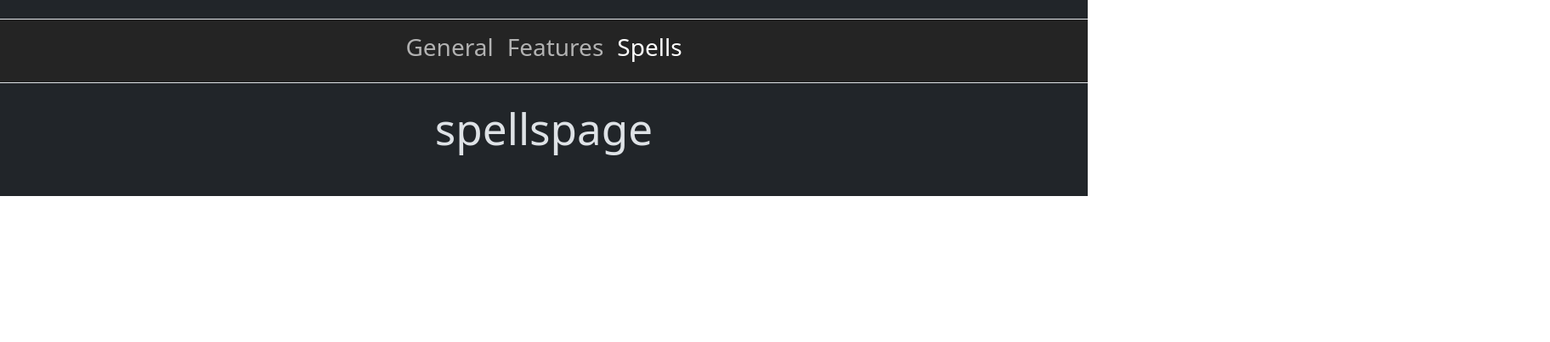
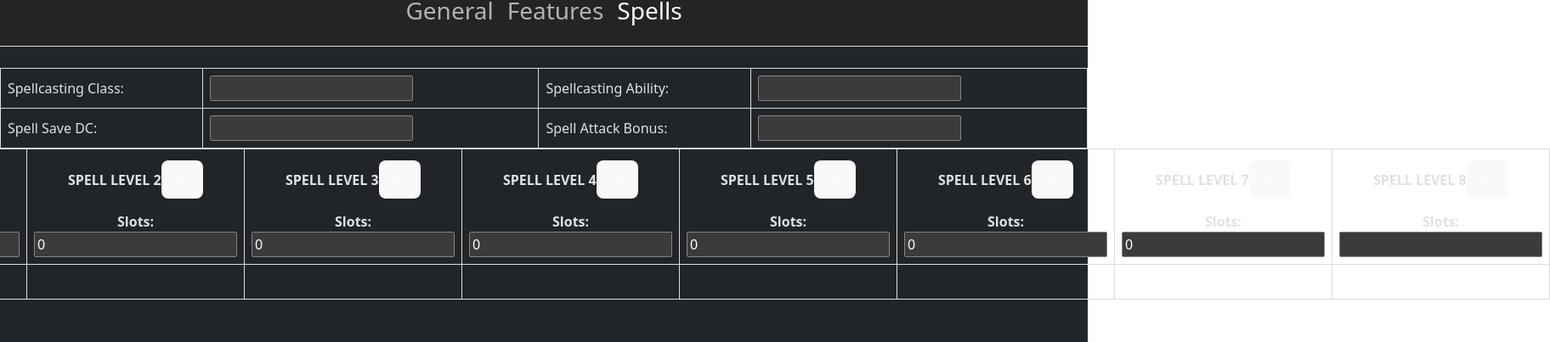
Before and after one commit to Peter537/Dat3-DnD-Character-Builder, a React (Vite) app in the folder frontend/: page /editor/spells in a window 1280 px wide. Shown: the part 569-972 px from the top of the page at 85% size, 1824 px wide, since content can reach past the window. Before the commit the page ends 800 px from the top, so only its background shows below. Built offline with nearby package versions, Linux system fonts and the light colour scheme.

Commit message:
Added spells tab and css

```diff
--- a/frontend/src/App.jsx
+++ b/frontend/src/App.jsx
@@ -14,6 +14,7 @@ import EditorPage from "./components/Editor/EditorPage/EditorPage";
 import General from "./components/Editor/General/General";
 import Features from "./components/Editor/Features/Features";
 import CharactersPage from "./pages/CharactersPage/CharactersPage";
+import Spells from "./components/Editor/Spells/Spells";
 
 function App() {
   //#region Login methods
@@ -105,7 +106,7 @@ function App() {
                   <Features charInfo={charInfo} setCharInfo={setCharInfo} />
                 }
               />
-              <Route path="spells" element={<h1>spellspage</h1>} />
+              <Route path="spells" element={<Spells/>} />
             </Route>
             <Route path="/characters" element={<CharactersPage />} />
             <Route path="*" element={<h1>404: Page not found</h1>} />
--- /dev/null
+++ b/frontend/src/components/Editor/Spells/Spells.jsx
@@ -0,0 +1,229 @@
+import React, { useState } from "react";
+import "../Spells/styles/Spells.css"; // You can create a separate CSS file for styling
+import "../../../../node_modules/bootstrap/dist/css/bootstrap.min.css";
+
+const Spells = () => {
+  // State for spell information
+  const [spellInfo, setSpellInfo] = useState({
+    spellcastingClass: "",
+    spellcastingAbility: "",
+    spellSaveDC: "",
+    spellAttackBonus: "",
+    cantrips: "",
+    spellLevels: {
+      spellLevel1: { slots: 0, spells: [] },
+      spellLevel2: { slots: 0, spells: [] },
+      spellLevel3: { slots: 0, spells: [] },
+      spellLevel4: { slots: 0, spells: [] },
+      spellLevel5: { slots: 0, spells: [] },
+      spellLevel6: { slots: 0, spells: [] },
+      spellLevel7: { slots: 0, spells: [] },
+      spellLevel8: { slots: 0, spells: [] },
+    },
+  });
+
+  // Function to handle changes in spell information
+  const handleChange = (field, value) => {
+    setSpellInfo({
+      ...spellInfo,
+      [field]: value,
+    });
+  };
+
+  const updateSlots = (spellLevel, e) => {
+    const value = e.target.value;
+    setSpellInfo((prevSpellInfo) => {
+      const updatedSpellLevels = {
+        ...prevSpellInfo.spellLevels,
+        [spellLevel]: {
+          ...prevSpellInfo.spellLevels[spellLevel],
+          slots: value,
+        },
+      };
+      return {
+        ...prevSpellInfo,
+        spellLevels: updatedSpellLevels,
+      };
+    });
+  };
+
+
+  // Function to add a new empty field for a specific spell level
+  const addSpellField = (spellLevel) => {
+    setSpellInfo((prevSpellInfo) => ({
+      ...prevSpellInfo,
+      spellLevels: {
+        ...prevSpellInfo.spellLevels,
+        [spellLevel]: {
+          ...prevSpellInfo.spellLevels[spellLevel],
+          spells: [...prevSpellInfo.spellLevels[spellLevel].spells, ""],
+        },
+      },
+    }));
+  };
+
+  // Function to handle changes in spell level input fields
+  const handleSpellLevelChange = (spellLevel, index, value) => {
+    setSpellInfo((prevSpellInfo) => {
+      const updatedSpellLevels = {
+        ...prevSpellInfo.spellLevels,
+        [spellLevel]: {
+          ...prevSpellInfo.spellLevels[spellLevel],
+          spells: prevSpellInfo.spellLevels[spellLevel].spells.map(
+            (item, i) => (i === index ? value : item)
+          ),
+        },
+      };
+      return {
+        ...prevSpellInfo,
+        spellLevels: updatedSpellLevels,
+      };
+    });
+  };
+
+  // Function to handle using a spell slot
+  const useSpellSlot = (spellLevel) => {
+    setSpellInfo((prevSpellInfo) => {
+      const currentSlots = prevSpellInfo.spellLevels[spellLevel].slots;
+      if (currentSlots > 0) {
+        const updatedSpellLevels = {
+          ...prevSpellInfo.spellLevels,
+          [spellLevel]: {
+            ...prevSpellInfo.spellLevels[spellLevel],
+            slots: currentSlots - 1,
+          },
+        };
+        return {
+          ...prevSpellInfo,
+          spellLevels: updatedSpellLevels,
+        };
+      }
+      return prevSpellInfo;
+    });
+  };
+
+  return (
+    <div className="spell-container" style={{ marginBottom: "10%" }}>
+      <table className="spell-table">
+        <tbody>
+          {/* Spellcasting Information Grid */}
+          <tr>
+            <td>
+              <label>Spellcasting Class:</label>
+            </td>
+            <td>
+              <input
+                type="text"
+                value={spellInfo.spellcastingClass}
+                onChange={(e) =>
+                  handleChange("spellcastingClass", e.target.value)
+                }
+              />
+            </td>
+            <td>
+              <label>Spellcasting Ability:</label>
+            </td>
+            <td>
+              <input
+                type="text"
+                value={spellInfo.spellcastingAbility}
+                onChange={(e) =>
+                  handleChange("spellcastingAbility", e.target.value)
+                }
+              />
+            </td>
+          </tr>
+          <tr>
+            <td>
+              <label>Spell Save DC:</label>
+            </td>
+            <td>
+              <input
+                type="text"
+                value={spellInfo.spellSaveDC}
+                onChange={(e) => handleChange("spellSaveDC", e.target.value)}
+              />
+            </td>
+            <td>
+              <label>Spell Attack Bonus:</label>
+            </td>
+            <td>
+              <input
+                type="text"
+                value={spellInfo.spellAttackBonus}
+                onChange={(e) =>
+                  handleChange("spellAttackBonus", e.target.value)
+                }
+              />
+            </td>
+          </tr>
+        </tbody>
+      </table>
+
+      {/* Spells Grid */}
+      <table className="spell-level-table">
+        <tbody>
+          <tr>
+            <th></th>
+            {Array.from({ length: 9 }, (_, index) => (
+              <th key={index}>
+                <div>
+  {index === 0 ? "Cantrips" : `SPELL LEVEL ${index}`}
+  <button
+    type="button"
+    onClick={() => addSpellField(`spellLevel${index + 1}`)}
+  >
+    +
+  </button>
+  <div>
+    Slots:{" "}
+    <input
+      type="number"
+      value={spellInfo.spellLevels[`spellLevel${index + 1}`]?.slots}
+      onChange={(e) => updateSlots(`spellLevel${index + 1}`, e)}
+    />
+  </div>
+</div>
+
+              </th>
+            ))}
+          </tr>
+          <tr>
+            <td className="spell-level-header">Spells</td>
+            {Array.from({ length: 9 }, (_, index) => (
+              <td key={index}>
+                <div>
+                  {spellInfo.spellLevels[`spellLevel${index + 1}`]?.spells?.map(
+                    (spell, subIndex) => (
+                      <div key={subIndex} className="input-container">
+                        <input
+                          type="text"
+                          value={spell}
+                          onChange={(e) =>
+                            handleSpellLevelChange(
+                              `spellLevel${index + 1}`,
+                              subIndex,
+                              e.target.value
+                            )
+                          }
+                        />
+                        <button
+                          type="button"
+                          onClick={() => useSpellSlot(`spellLevel${index + 1}`)}
+                        >
+                          Use
+                        </button>
+                      </div>
+                    )
+                  )}
+                </div>
+              </td>
+            ))}
+          </tr>
+        </tbody>
+      </table>
+    </div>
+  );
+};
+
+export default Spells;
--- /dev/null
+++ b/frontend/src/components/Editor/Spells/styles/Spells.css
@@ -0,0 +1,35 @@
+/* Spells.css */
+
+.spell-container {
+    display: flex;
+    flex-direction: column;
+    align-items: center;
+  }
+
+  .spell-table,
+  .spell-level-table {
+    border-collapse: collapse;
+    width: 100%;
+  }
+
+  .spell-table td,
+  .spell-table th,
+  .spell-level-table td,
+  .spell-level-table th {
+    border: 1px solid #ddd; /* Border color */
+    padding: 8px; /* Padding for cells */
+    text-align: left;
+  }
+
+  .spell-level-table th,
+  .spell-level-table td {
+    text-align: center; /* Center-align header and input cells in the spells grid */
+  }
+
+  .spell-level-header {
+    font-weight: bold;
+  }
+
+  .input-container {
+    margin-bottom: 2%; /* Add a 1px margin between input fields */
+  }
```
